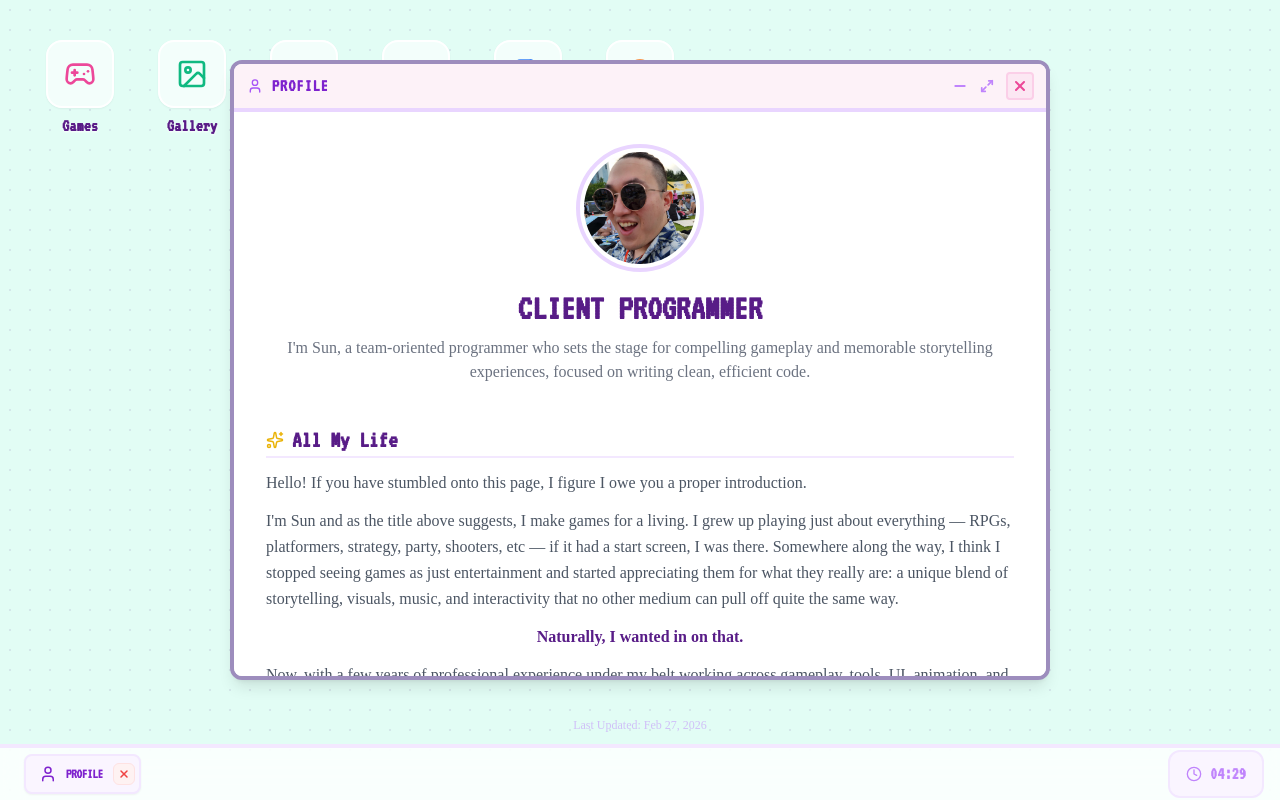
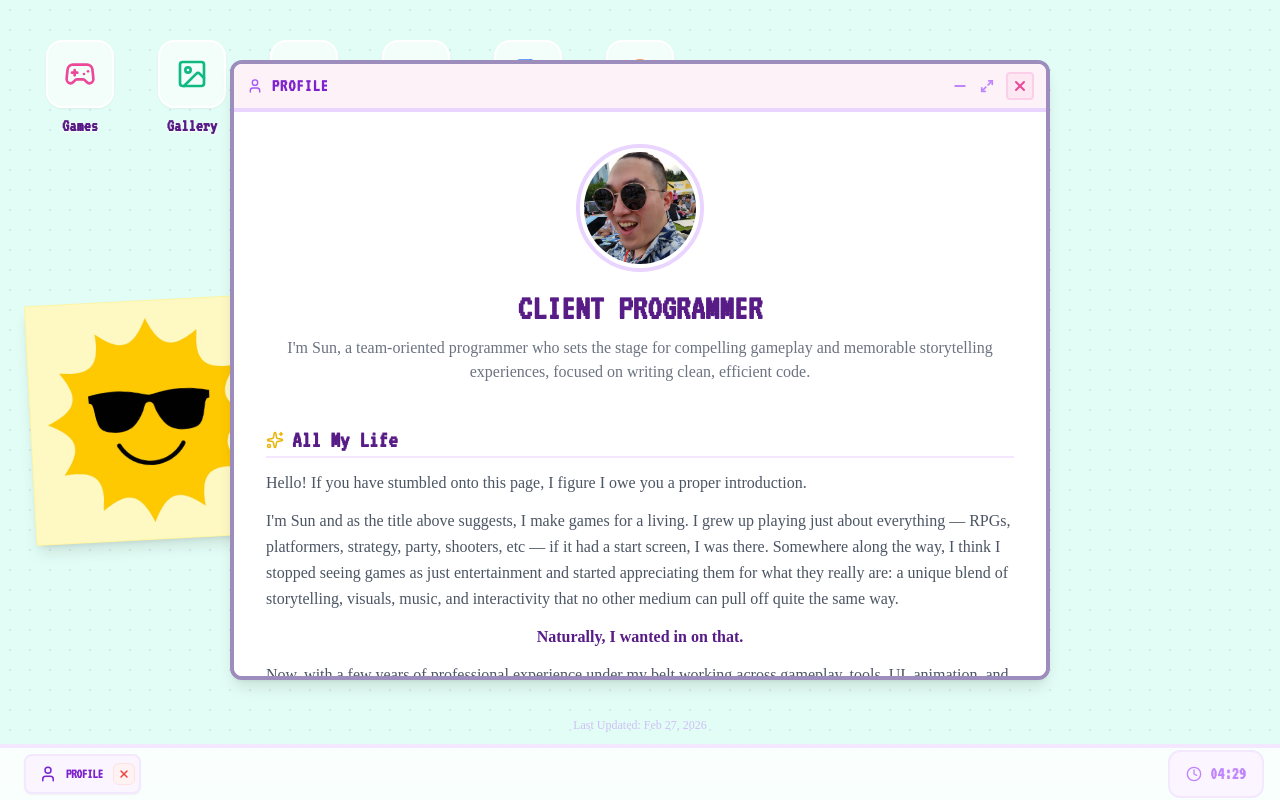
Before and after one commit to snape01265/snape01265.github.io, a React (Vite) app: page / in a window 1280 px wide. Built offline with nearby package versions, Linux system fonts and the light colour scheme; a web font is replaced by a local one.

Commit message:
added post-it functionality and a default image

```diff
--- a/App.tsx
+++ b/App.tsx
@@ -35,13 +35,36 @@ const INITIAL_WINDOWS: WindowInstance[] = [
 
 const POSTIT_STORAGE_KEY = 'desktop-postits';
 
+const DEFAULT_SUN_POSTIT: PostIt = {
+  id: 'default-sun',
+  imageDataUrl: '/background/default-postit.png',
+  x: 30,
+  y: 300,
+  rotation: -3,
+};
+
+const SUN_DISMISSED_KEY = 'postit-sun-dismissed';
+
 const loadPostIts = (): PostIt[] => {
+  let postIts: PostIt[] = [];
   try {
     const stored = localStorage.getItem(POSTIT_STORAGE_KEY);
-    return stored ? JSON.parse(stored) : [];
-  } catch {
-    return [];
+    if (stored) postIts = JSON.parse(stored);
+  } catch { /* ignore */ }
+
+  const hasSun = postIts.some(p => p.id === 'default-sun');
+  const isEmpty = postIts.length === 0;
+  const sunDismissed = localStorage.getItem(SUN_DISMISSED_KEY) === 'true';
+
+  if (!hasSun && (isEmpty || !sunDismissed)) {
+    postIts = [{ ...DEFAULT_SUN_POSTIT }, ...postIts];
   }
+
+  if (isEmpty) {
+    localStorage.removeItem(SUN_DISMISSED_KEY);
+  }
+
+  return postIts;
 };
 
 const App: React.FC = () => {
@@ -67,6 +90,9 @@ const App: React.FC = () => {
   }, []);
 
   const removePostIt = useCallback((id: string) => {
+    if (id === 'default-sun') {
+      localStorage.setItem(SUN_DISMISSED_KEY, 'true');
+    }
     setPostIts(prev => prev.filter(p => p.id !== id));
   }, []);
 
--- a/components/Window.tsx
+++ b/components/Window.tsx
@@ -172,9 +172,9 @@ const Window: React.FC<WindowProps> = ({ instance, onClose, onMinimize, onFocus,
               <Minus size={16} strokeWidth={3} />
             </button>
             {!isMobile && (
-              <button onClick={(e) => { e.stopPropagation(); setIsMaximized(!isMaximized); }} className="p-1 hover:bg-purple-100 rounded text-purple-400">
-                {isMaximized ? <Square size={14} strokeWidth={3} /> : <Maximize2 size={14} strokeWidth={3} />}
-              </button>
+            <button onClick={(e) => { e.stopPropagation(); setIsMaximized(!isMaximized); }} className="p-1 hover:bg-purple-100 rounded text-purple-400">
+              {isMaximized ? <Square size={14} strokeWidth={3} /> : <Maximize2 size={14} strokeWidth={3} />}
+            </button>
             )}
             <button onClick={(e) => { e.stopPropagation(); onClose(); }} className="ml-1 p-1 bg-pink-100 hover:bg-pink-500 hover:text-white rounded text-pink-500 border-2 border-pink-200">
               <X size={16} strokeWidth={3} />
--- a/components/apps/PaintApp.tsx
+++ b/components/apps/PaintApp.tsx
@@ -174,9 +174,6 @@ const PaintApp: React.FC<PaintAppProps> = ({ onCreatePostIt }) => {
                 const cropCtx = cropCanvas.getContext('2d');
                 if (!cropCtx) return;
 
-                cropCtx.fillStyle = '#ffffff';
-                cropCtx.fillRect(0, 0, side, side);
-
                 const offsetX = (side - contentW) / 2;
                 const offsetY = (side - contentH) / 2;
                 cropCtx.drawImage(
@@ -185,7 +182,17 @@ const PaintApp: React.FC<PaintAppProps> = ({ onCreatePostIt }) => {
                   offsetX, offsetY, contentW, contentH
                 );
 
-                onCreatePostIt(cropCanvas.toDataURL('image/jpeg', 0.7));
+                const cropData = cropCtx.getImageData(0, 0, side, side);
+                const pixels = cropData.data;
+                const WHITE_THRESHOLD = 248;
+                for (let i = 0; i < pixels.length; i += 4) {
+                  if (pixels[i] >= WHITE_THRESHOLD && pixels[i + 1] >= WHITE_THRESHOLD && pixels[i + 2] >= WHITE_THRESHOLD) {
+                    pixels[i + 3] = 0;
+                  }
+                }
+                cropCtx.putImageData(cropData, 0, 0);
+
+                onCreatePostIt(cropCanvas.toDataURL('image/png'));
               }}
               className="p-2 text-yellow-500 hover:bg-yellow-50 rounded-lg transition-all"
               title="Create Post-it"
```
Also changed, not shown: components/PostItNote.tsx (line endings or trailing spaces), public/background/default-postit.png (added).
